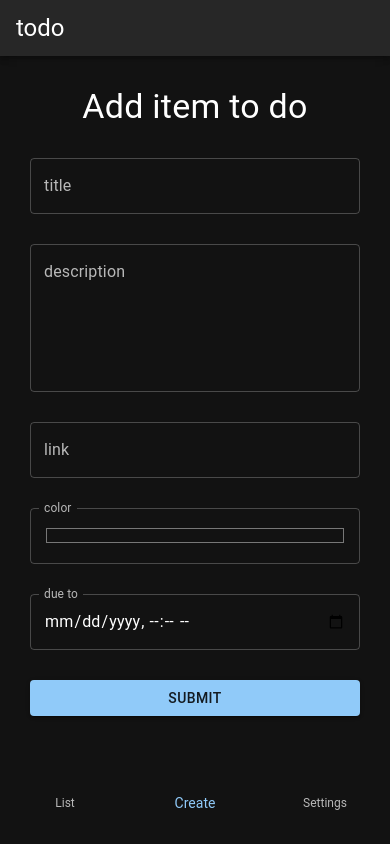
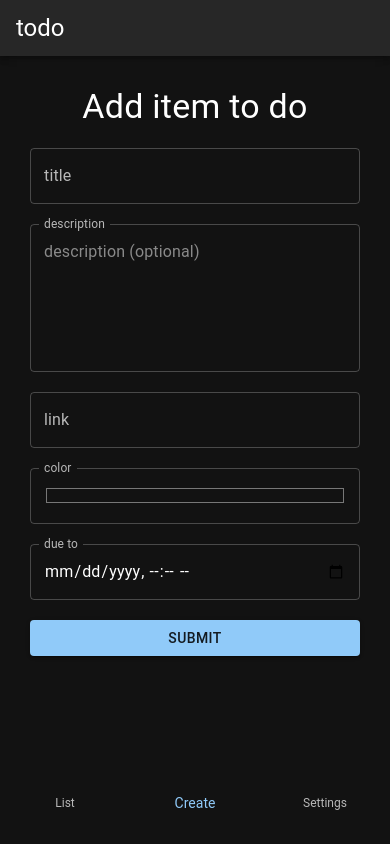
Before and after one commit to xalivo/todo, a React (Vite) app: page / in a window 390 px wide. Both pictures are taken after a click on the button "Create". Built offline with nearby package versions, Linux system fonts and the light colour scheme; some icons are missing.

Commit message:
changed color of <a> tag, fixed bug on mobile where NavBar would interfere with CreatePage form

```diff
--- a/src/common/constants.ts
+++ b/src/common/constants.ts
@@ -1,4 +1,4 @@
 export const APP_URL = "https://todo.xalivo.com"
-export const APP_VERSION = "v3.4"
+export const APP_VERSION = "v3.5"
 
 export const PROJECT_GITHUB_URL = "https://github.com/xalivo/todo"
--- a/src/components/CreatePage.tsx
+++ b/src/components/CreatePage.tsx
@@ -33,7 +33,8 @@ const CreatePage = () => {
             flexDirection: "column",
             justifyContent: "center",
             alignItems: "center",
-            gap: 30
+            gap: 20,
+            marginBottom: 20
         }}>
             <Typography variant={"h4"}>Add item to do</Typography>
             <TextField label={"title"}
@@ -47,6 +48,7 @@ const CreatePage = () => {
                        placeholder={"description (optional)"}
                        multiline
                        rows={5}
+                       slotProps={{inputLabel: {shrink: true}}}
                        fullWidth
                        {...register("description", {maxLength: {value: 400, message: "description is too long."}})}
                        error={!!errors.description}
--- a/src/components/TodoItemDetails.tsx
+++ b/src/components/TodoItemDetails.tsx
@@ -20,7 +20,7 @@ const TodoItemDetails = ({item, isDetailsOpen, setIsDetailsOpen}: ITodoItemDetai
             onClose={handleClose}>
             <DialogTitle style={{backgroundColor: item.color}}>{item.title}</DialogTitle>
             <DialogContent>
-                <h4>link: {item.link ? <a href={item.link}>{item.link}</a>: "No link available."}</h4>
+                <h4>link: {item.link ? <a style={{color: "#4891ff"}} href={item.link}>{item.link}</a>: "No link available."}</h4>
                 <h4>description</h4>
                 <DialogContentText>{item.description ? item.description : "No description available."}</DialogContentText>
                 <h4>due to</h4>
```
